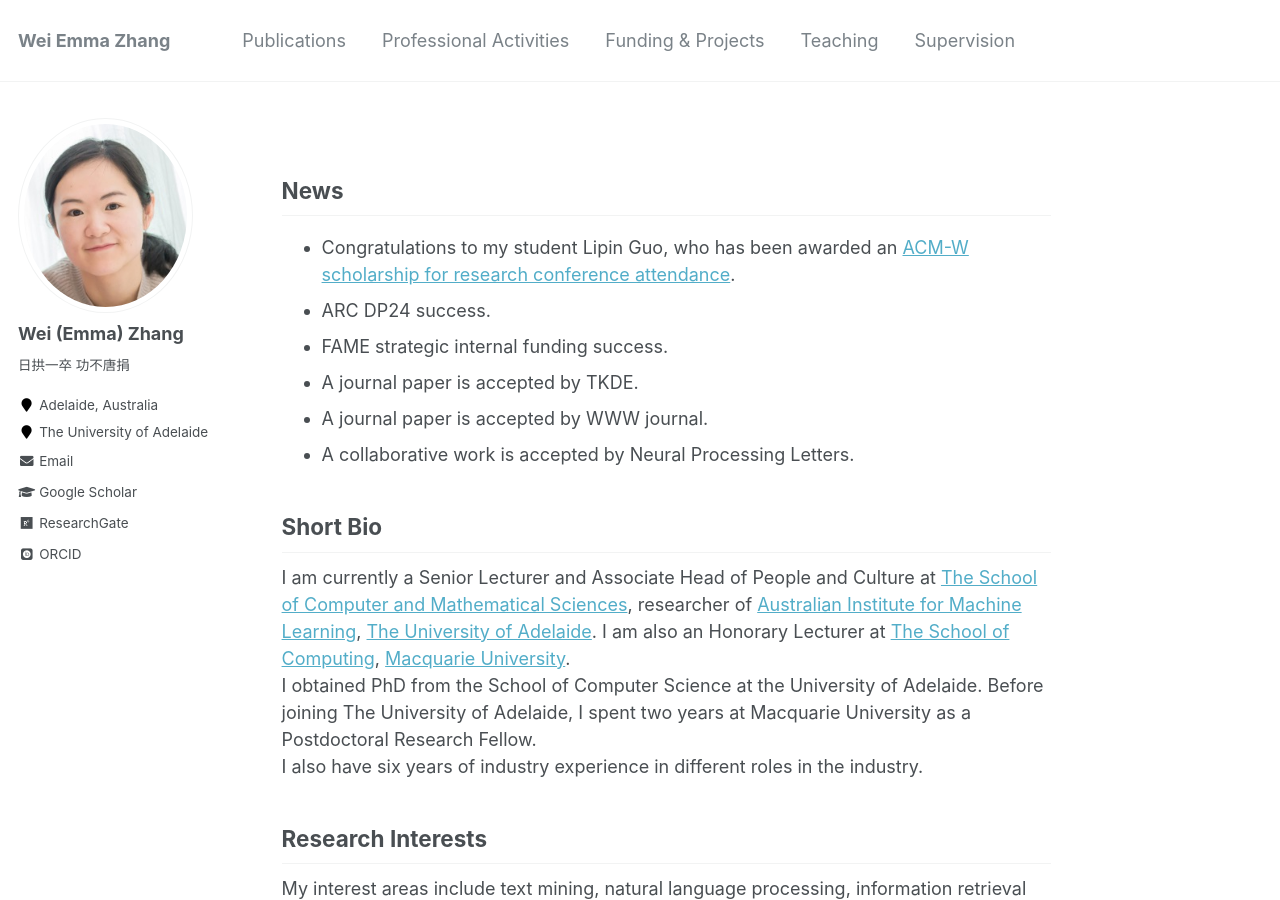
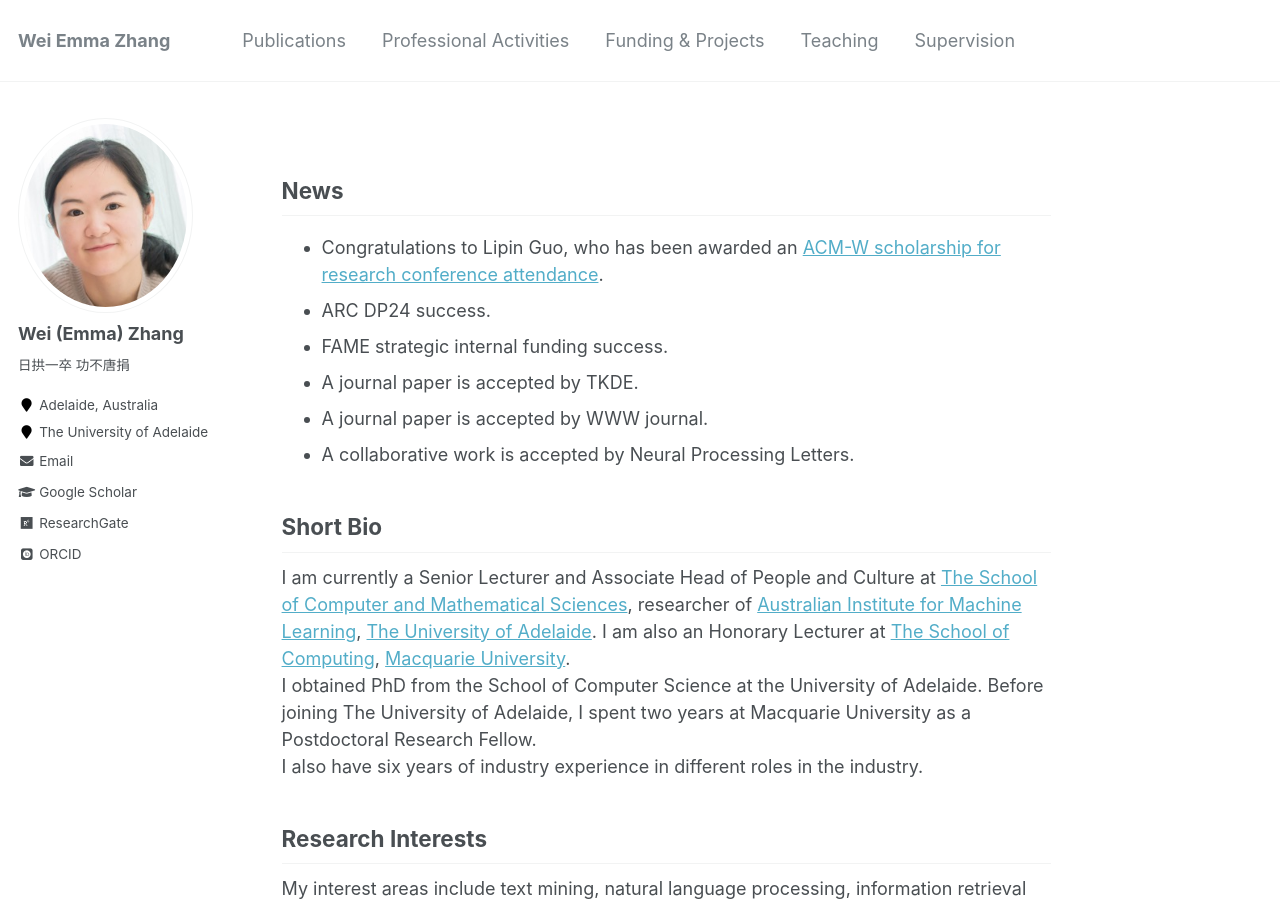
Before and after one commit to weiezhang/weiezhang.github.io, a Jekyll site: the page built from _pages/about.md, in a window 1280 px wide and 900 px high. Built offline with Jekyll 4.4.1, drawn with Linux system fonts in a browser that asks for light colours; some web fonts are replaced.

Commit message:
Update about.md

```diff
--- a/_pages/about.md
+++ b/_pages/about.md
@@ -9,7 +9,7 @@ redirect_from:
 ---
 
 ## News
-* Congratulations to my student Lipin Guo, who has been awarded an [ACM-W scholarship for research conference attendance](https://women.acm.org/acm-w-scholarship-for-attendance-of-research-conferences-program/).
+* Congratulations to Lipin Guo, who has been awarded an [ACM-W scholarship for research conference attendance](https://women.acm.org/acm-w-scholarship-for-attendance-of-research-conferences-program/).
 * ARC DP24 success.
 * FAME strategic internal funding success.
 * A journal paper is accepted by TKDE.
```
